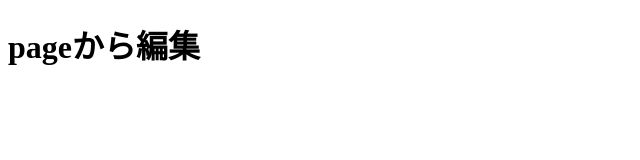
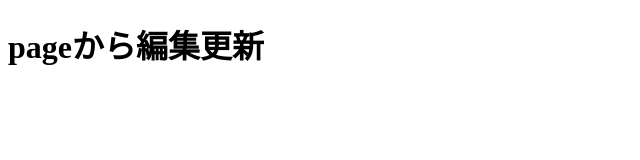
Before and after one commit to mf2304/mf2304.github.io, a plain HTML site: page index.html in a window 1280 px wide. Shown: the whole page, without its empty margins (0-640 px from the left). Drawn offline with Linux system fonts and the light colour scheme.

Commit message:
index.htmlを編集

```diff
--- a/index.html
+++ b/index.html
@@ -1,6 +1,6 @@
 <!DOCTYPE html>
 <html>
 <body>
-<h1>pageから編集</h1>
+<h1>pageから編集更新</h1>
 </body>
 </html>
```
